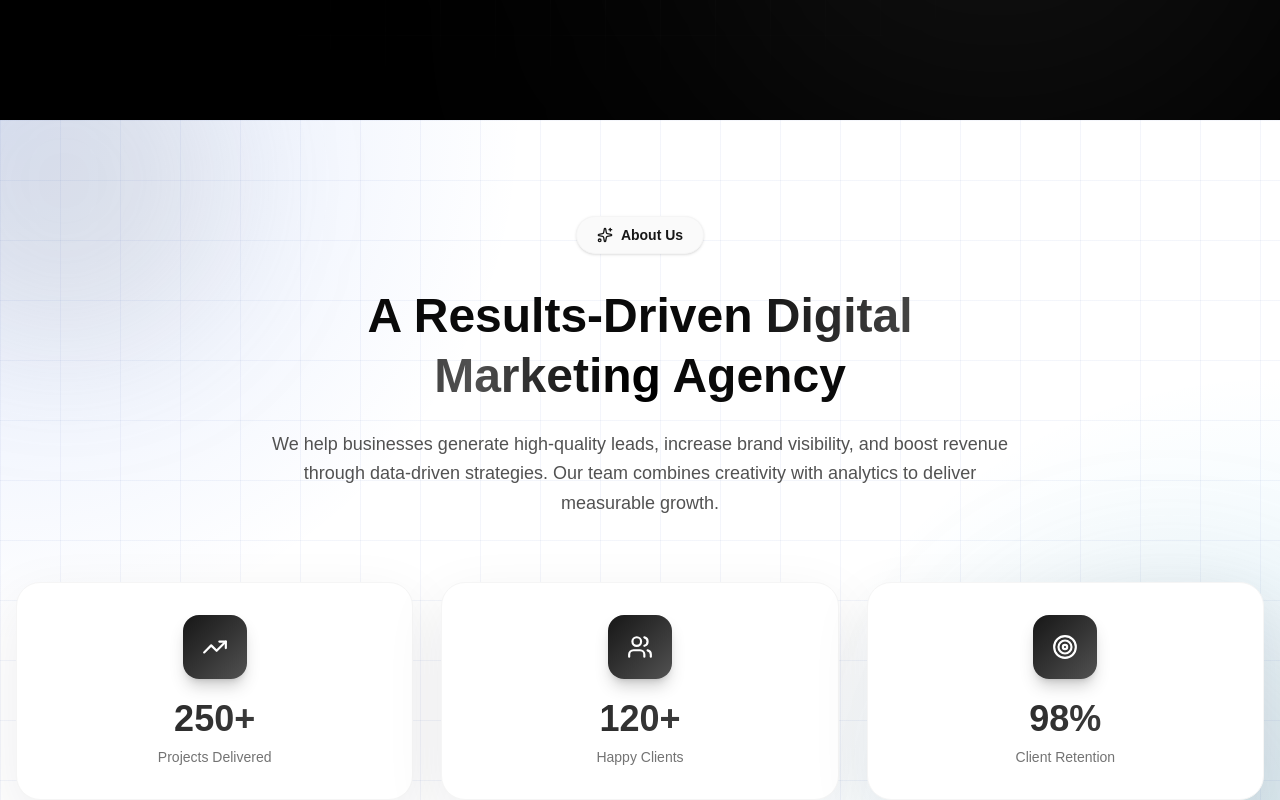
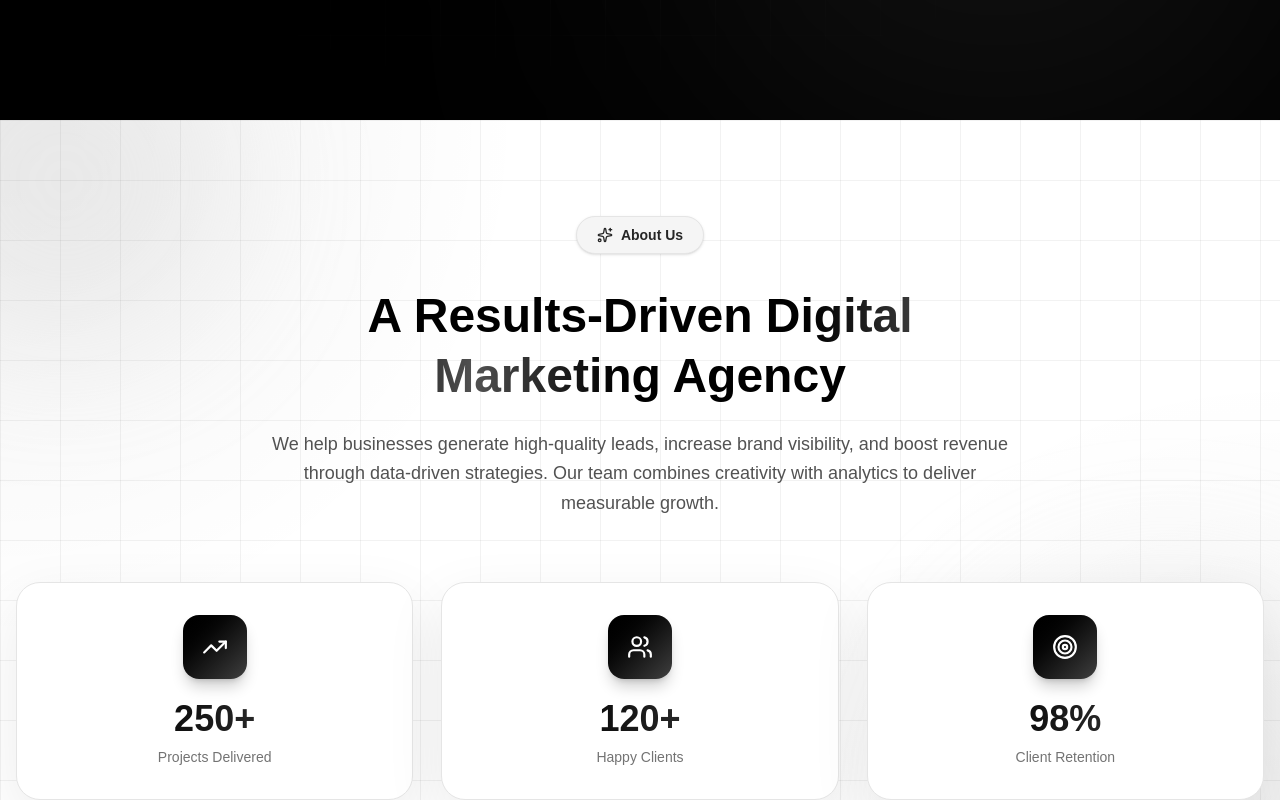
Before and after one commit to rvnaveen983-svg/Brandkural, a Next.js app: page / in a window 1280 px wide. Shown: the part 680-1480 px from the top of the page. Built offline with nearby package versions, Linux system fonts and the light colour scheme.

Commit message:
style: black & white about section

```diff
--- a/src/components/AboutSection.jsx
+++ b/src/components/AboutSection.jsx
@@ -25,23 +25,23 @@ const AboutSection = () => (
     style={{ perspective: "1200px" }}
   >
     {/* White Premium Background */}
-    <div className="absolute inset-0 bg-[radial-gradient(circle_at_top_left,rgba(37,99,235,0.14),transparent_35%),radial-gradient(circle_at_bottom_right,rgba(14,165,233,0.14),transparent_35%)]" />
+    <div className="absolute inset-0 bg-[radial-gradient(circle_at_top_left,rgba(0,0,0,0.06),transparent_35%),radial-gradient(circle_at_bottom_right,rgba(0,0,0,0.05),transparent_35%)]" />
 
     {/* Animated Blobs */}
     <motion.div
-      className="absolute -top-28 -left-28 w-80 h-80 rounded-full bg-blue-400/20 blur-3xl"
+      className="absolute -top-28 -left-28 w-80 h-80 rounded-full bg-gray-300/30 blur-3xl"
       animate={{ x: [0, 50, 0], y: [0, 40, 0], scale: [1, 1.15, 1] }}
       transition={{ duration: 8, repeat: Infinity, ease: "easeInOut" }}
     />
 
     <motion.div
-      className="absolute -bottom-32 -right-28 w-96 h-96 rounded-full bg-cyan-400/20 blur-3xl"
+      className="absolute -bottom-32 -right-28 w-96 h-96 rounded-full bg-gray-200/40 blur-3xl"
       animate={{ x: [0, -50, 0], y: [0, -40, 0], scale: [1, 1.2, 1] }}
       transition={{ duration: 9, repeat: Infinity, ease: "easeInOut" }}
     />
 
     {/* Soft Grid */}
-    <div className="absolute inset-0 bg-[linear-gradient(to_right,#1e40af0d_1px,transparent_1px),linear-gradient(to_bottom,#1e40af0d_1px,transparent_1px)] bg-[size:60px_60px]" />
+    <div className="absolute inset-0 bg-[linear-gradient(to_right,#0000000d_1px,transparent_1px),linear-gradient(to_bottom,#0000000d_1px,transparent_1px)] bg-[size:60px_60px]" />
 
     <div className="container mx-auto px-4 relative z-10">
       {/* Heading */}
@@ -53,14 +53,14 @@ const AboutSection = () => (
         custom={0}
         className="max-w-3xl mx-auto text-center mb-16"
       >
-        <div className="inline-flex items-center gap-2 px-5 py-2 rounded-full bg-blue-50 border border-blue-100 text-blue-600 text-sm font-semibold mb-5 shadow-sm">
+        <div className="inline-flex items-center gap-2 px-5 py-2 rounded-full bg-gray-100 border border-gray-200 text-gray-800 text-sm font-semibold mb-5 shadow-sm">
           <Sparkles size={16} />
           About Us
         </div>
 
-        <h2 className="text-gray-950 text-3xl md:text-5xl font-extrabold mt-3 mb-6 leading-tight">
+        <h2 className="text-black text-3xl md:text-5xl font-extrabold mt-3 mb-6 leading-tight">
           A Results-Driven{" "}
-          <span className="bg-gradient-to-r from-blue-600 via-cyan-500 to-blue-700 bg-clip-text text-transparent">
+          <span className="bg-gradient-to-r from-black via-gray-600 to-black bg-clip-text text-transparent">
             Digital Marketing
           </span>{" "}
           Agency
@@ -91,17 +91,17 @@ const AboutSection = () => (
             }}
             transition={{ type: "spring", stiffness: 180, damping: 14 }}
             style={{ transformStyle: "preserve-3d" }}
-            className="group relative bg-white border border-gray-100 rounded-3xl p-8 text-center shadow-[0_20px_60px_rgba(15,23,42,0.08)] overflow-hidden"
+            className="group relative bg-white border border-gray-200 rounded-3xl p-8 text-center shadow-[0_20px_60px_rgba(0,0,0,0.08)] overflow-hidden"
           >
             {/* Hover Glow */}
-            <div className="absolute inset-0 opacity-0 group-hover:opacity-100 transition-opacity duration-500 bg-gradient-to-br from-blue-600/10 via-transparent to-cyan-400/10" />
+            <div className="absolute inset-0 opacity-0 group-hover:opacity-100 transition-opacity duration-500 bg-gradient-to-br from-black/5 via-transparent to-gray-400/10" />
 
             {/* Top Shine */}
-            <div className="absolute -top-20 left-0 w-full h-32 bg-gradient-to-b from-blue-100/70 to-transparent opacity-0 group-hover:opacity-100 transition-opacity duration-500" />
+            <div className="absolute -top-20 left-0 w-full h-32 bg-gradient-to-b from-gray-100/70 to-transparent opacity-0 group-hover:opacity-100 transition-opacity duration-500" />
 
             {/* Icon */}
             <motion.div
-              className="relative mx-auto flex items-center justify-center w-16 h-16 rounded-2xl bg-gradient-to-br from-blue-600 to-cyan-500 mb-5 shadow-lg shadow-blue-500/25"
+              className="relative mx-auto flex items-center justify-center w-16 h-16 rounded-2xl bg-gradient-to-br from-black to-gray-700 mb-5 shadow-lg shadow-black/20"
               whileHover={{ rotate: 360, scale: 1.08 }}
               transition={{ duration: 0.7 }}
             >
@@ -110,7 +110,7 @@ const AboutSection = () => (
 
             {/* Value */}
             <motion.p
-              className="relative text-4xl font-extrabold bg-gradient-to-r from-blue-600 to-cyan-500 bg-clip-text text-transparent"
+              className="relative text-4xl font-extrabold bg-gradient-to-r from-black to-gray-600 bg-clip-text text-transparent"
               initial={{ scale: 0.8 }}
               whileInView={{ scale: 1 }}
               transition={{ delay: 0.3 + i * 0.15, duration: 0.4 }}
@@ -124,7 +124,7 @@ const AboutSection = () => (
             </p>
 
             {/* Bottom Line */}
-            <div className="absolute bottom-0 left-0 h-1 w-0 group-hover:w-full bg-gradient-to-r from-blue-600 to-cyan-400 transition-all duration-500" />
+            <div className="absolute bottom-0 left-0 h-1 w-0 group-hover:w-full bg-gradient-to-r from-black to-gray-500 transition-all duration-500" />
           </motion.div>
         ))}
       </div>
```
